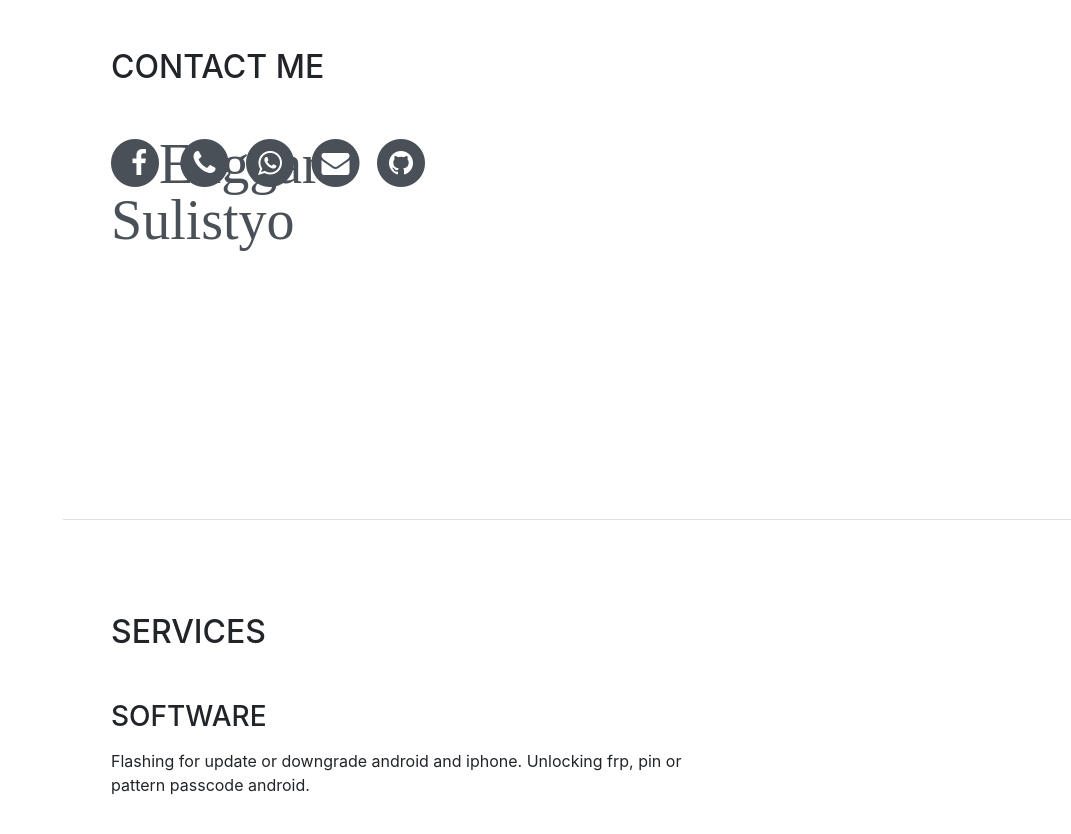
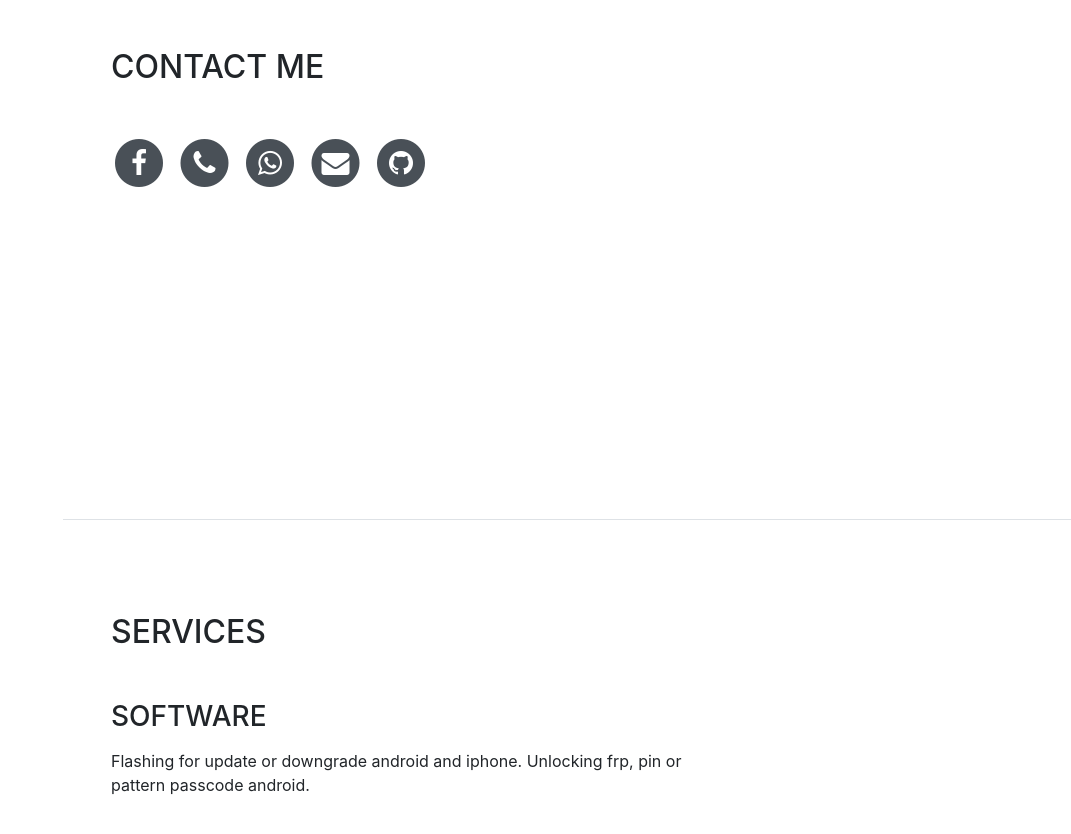
Before and after one commit to enggarsulistyo/enggarsulistyo.github.io, a website with bundled scripts: page index.html in a window 1280 px wide. Shown: the part 1080-1914 px from the top of the page, without its empty margins (209-1280 px from the left). Built offline with nearby package versions, Linux system fonts and the light colour scheme; a web font is replaced by a local one.

Commit message:
index.html

```diff
--- a/index.html
+++ b/index.html
@@ -77,7 +77,7 @@
             <li class="list-inline-item">
               <a href="https://facebook.com/bheb.van">
                 <span class="fa-stack fa-lg">
-                  <i class="fa fa-circle fa-stack-2x">Enggar Sulistyo</i>
+                  <i class="fa fa-circle fa-stack-2x"></i>
                   <i class="fa fa-facebook fa-stack-1x fa-inverse"></i>
                 </span>
               </a>
```
